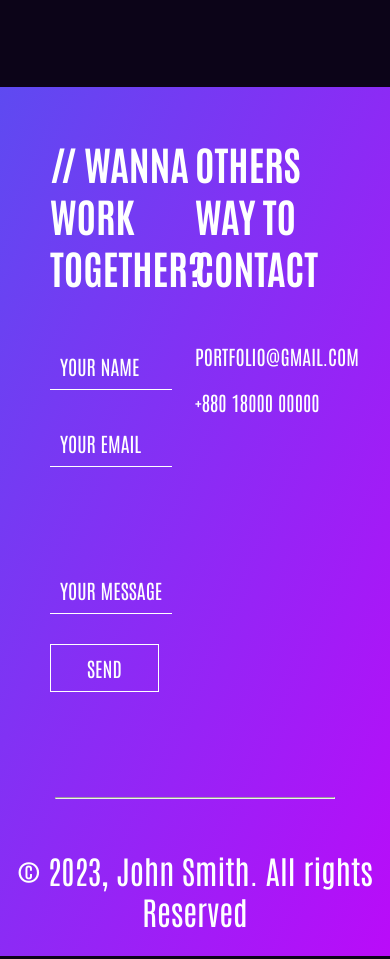
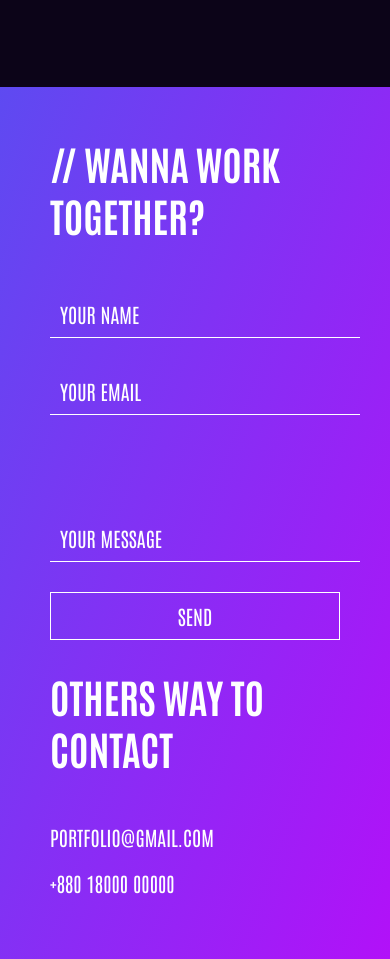
Before and after one commit to Rimaakter1/portfolio-practice, a plain HTML site: page index.html in a window 390 px wide. Shown: the part 5530-6489 px from the top of the page. Drawn offline with Linux system fonts and the light colour scheme.

Commit message:
last commit

```diff
--- a/footer.css
+++ b/footer.css
@@ -66,4 +66,16 @@ footer {
 
 
 
-@media only screen and (min-width:200px) and (max-width:570px) {}
+@media only screen and (min-width:200px) and (max-width:570px) {
+
+    .footer-container {
+        flex-direction: column;
+    }
+
+    .left-footer-form,
+    .right-footer-contact,
+    #send-btn,
+    .input {
+        width: 100%;
+    }
+}
```
